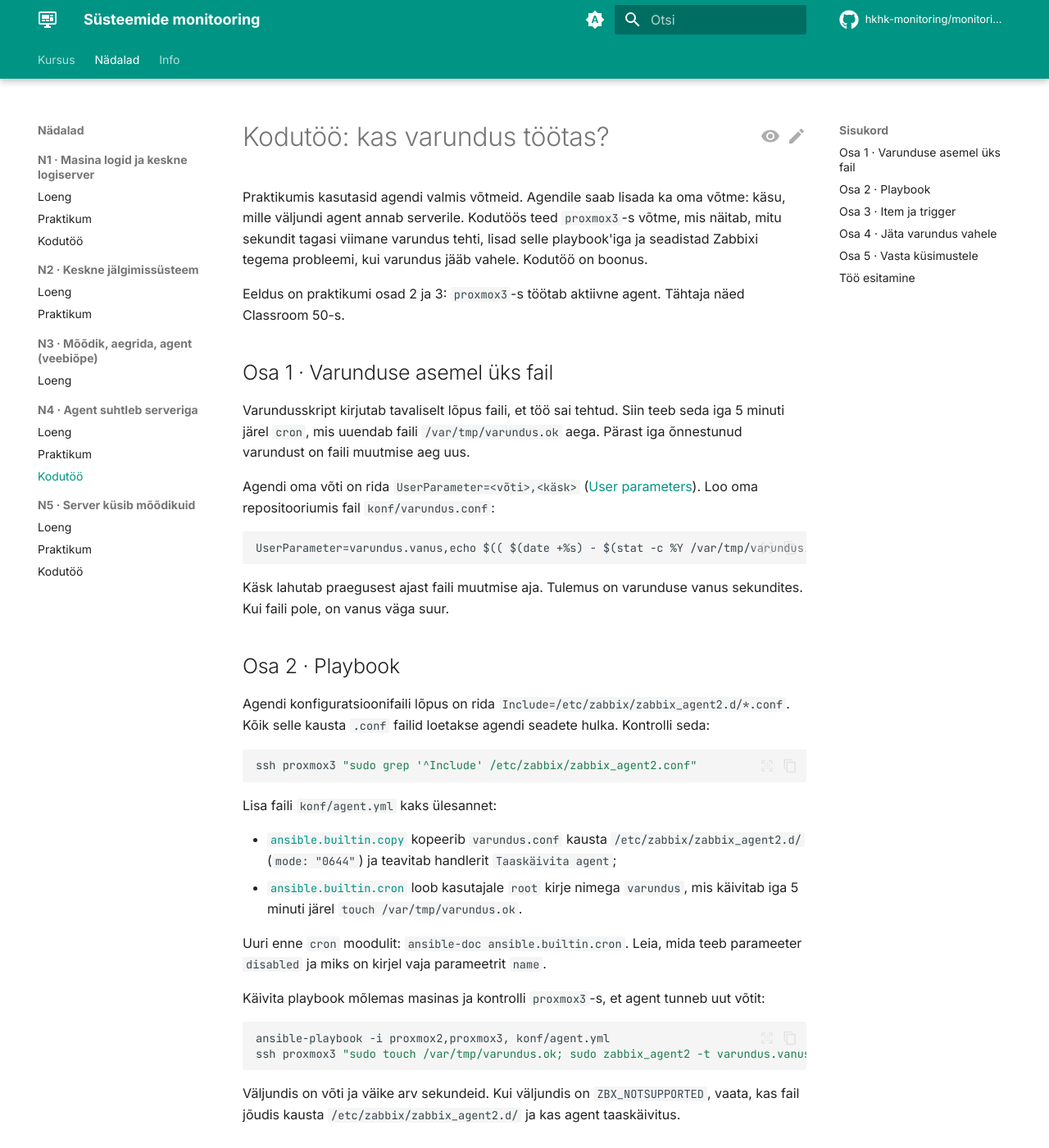
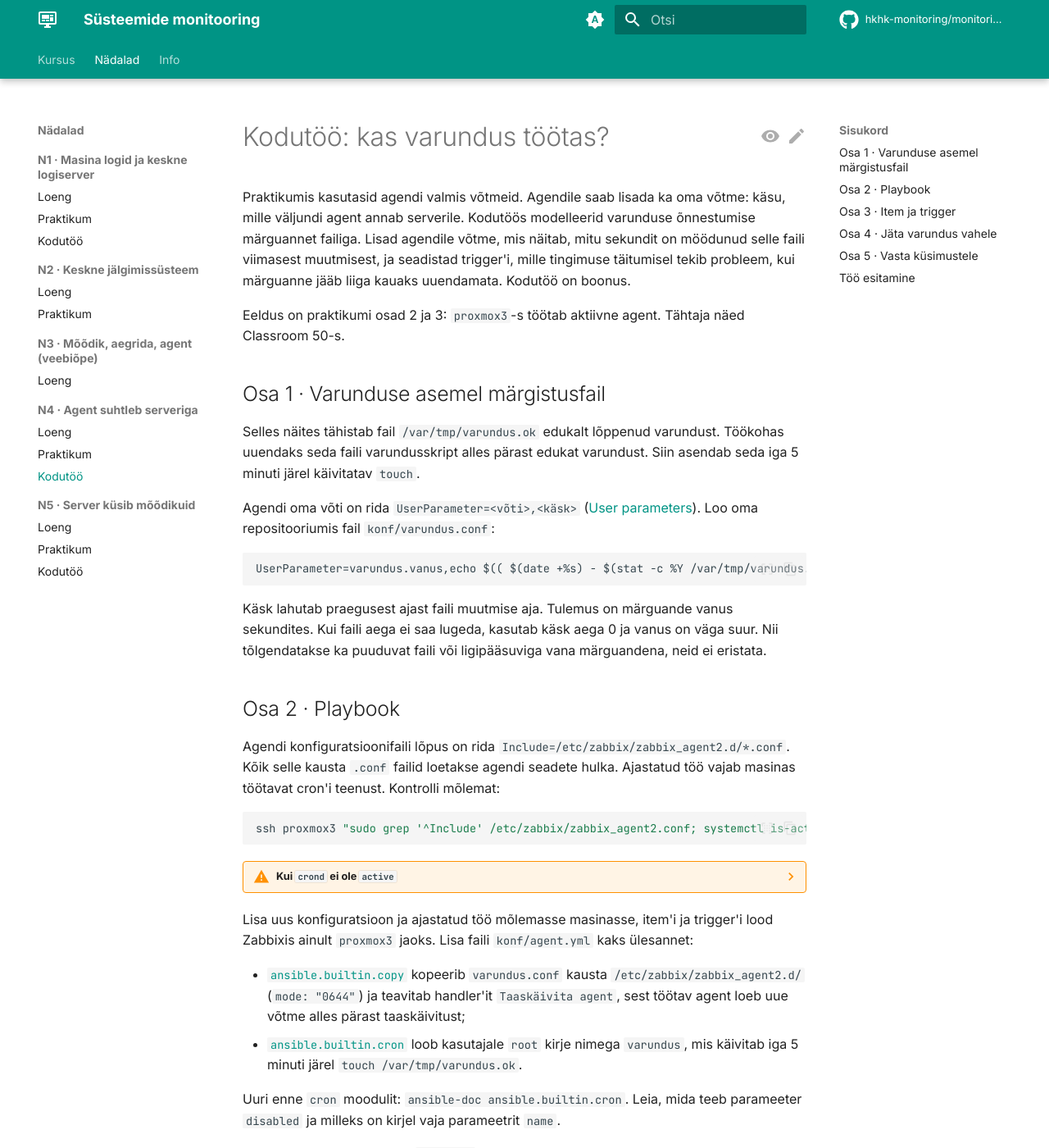
Before and after one commit to hkhk-monitoring/monitoring, an MkDocs documentation site: the page built from docs/week04/homework.md, in a window 1280 px wide and 1400 px high. Shown: the whole window at 82% size. Built offline with MkDocs 1.6.1 and Material for MkDocs 9.7.7, drawn with Linux system fonts in a browser that asks for light colours; comment, search, counter and statistics services are not loaded; some of the changed text lies outside the part shown.

Commit message:
N4 kodutöö

````diff
--- a/docs/week04/homework.md
+++ b/docs/week04/homework.md
@@ -7,13 +7,13 @@
 
 # Kodutöö: kas varundus töötas?
 
-Praktikumis kasutasid agendi valmis võtmeid. Agendile saab lisada ka oma võtme: käsu, mille väljundi agent annab serverile. Kodutöös teed `proxmox3`-s võtme, mis näitab, mitu sekundit tagasi viimane varundus tehti, lisad selle playbook'iga ja seadistad Zabbixi tegema probleemi, kui varundus jääb vahele. Kodutöö on boonus.
+Praktikumis kasutasid agendi valmis võtmeid. Agendile saab lisada ka oma võtme: käsu, mille väljundi agent annab serverile. Kodutöös modelleerid varunduse õnnestumise märguannet failiga. Lisad agendile võtme, mis näitab, mitu sekundit on möödunud selle faili viimasest muutmisest, ja seadistad trigger'i, mille tingimuse täitumisel tekib probleem, kui märguanne jääb liiga kauaks uuendamata. Kodutöö on boonus.
 
 Eeldus on praktikumi osad 2 ja 3: `proxmox3`-s töötab aktiivne agent. Tähtaja näed Classroom 50-s.
 
-## Osa 1 · Varunduse asemel üks fail
+## Osa 1 · Varunduse asemel märgistusfail
 
-Varundusskript kirjutab tavaliselt lõpus faili, et töö sai tehtud. Siin teeb seda iga 5 minuti järel `cron`, mis uuendab faili `/var/tmp/varundus.ok` aega. Pärast iga õnnestunud varundust on faili muutmise aeg uus.
+Selles näites tähistab fail `/var/tmp/varundus.ok` edukalt lõppenud varundust. Töökohas uuendaks seda faili varundusskript alles pärast edukat varundust. Siin asendab seda iga 5 minuti järel käivitatav `touch`.
 
 Agendi oma võti on rida `UserParameter=<võti>,<käsk>` ([User parameters](https://www.zabbix.com/documentation/7.0/en/manual/config/items/userparameters)). Loo oma repositooriumis fail `konf/varundus.conf`:
 
@@ -21,31 +21,38 @@
 UserParameter=varundus.vanus,echo $(( $(date +%s) - $(stat -c %Y /var/tmp/varundus.ok 2>/dev/null || echo 0) ))
 ```
 
-Käsk lahutab praegusest ajast faili muutmise aja. Tulemus on varunduse vanus sekundites. Kui faili pole, on vanus väga suur.
+Käsk lahutab praegusest ajast faili muutmise aja. Tulemus on märguande vanus sekundites. Kui faili aega ei saa lugeda, kasutab käsk aega 0 ja vanus on väga suur. Nii tõlgendatakse ka puuduvat faili või ligipääsuviga vana märguandena, neid ei eristata.
 
 ## Osa 2 · Playbook
 
-Agendi konfiguratsioonifaili lõpus on rida `Include=/etc/zabbix/zabbix_agent2.d/*.conf`. Kõik selle kausta `.conf` failid loetakse agendi seadete hulka. Kontrolli seda:
+Agendi konfiguratsioonifaili lõpus on rida `Include=/etc/zabbix/zabbix_agent2.d/*.conf`. Kõik selle kausta `.conf` failid loetakse agendi seadete hulka. Ajastatud töö vajab masinas töötavat cron'i teenust. Kontrolli mõlemat:
 
 ```bash
-ssh proxmox3 "sudo grep '^Include' /etc/zabbix/zabbix_agent2.conf"
+ssh proxmox3 "sudo grep '^Include' /etc/zabbix/zabbix_agent2.conf; systemctl is-active crond"
 ```
 
-Lisa faili `konf/agent.yml` kaks ülesannet:
+??? warning "Kui `crond` ei ole `active`"
+    AlmaLinuxis on cron paketis `cronie`. Lisa playbook'i ka see: pakett `cronie` (`ansible.builtin.dnf`) ja teenus `crond` olekus `started`, `enabled: true` (`ansible.builtin.service`).
 
-- [`ansible.builtin.copy`](https://docs.ansible.com/ansible/latest/collections/ansible/builtin/copy_module.html) kopeerib `varundus.conf` kausta `/etc/zabbix/zabbix_agent2.d/` (`mode: "0644"`) ja teavitab handlerit `Taaskäivita agent`;
+Lisa uus konfiguratsioon ja ajastatud töö mõlemasse masinasse, item'i ja trigger'i lood Zabbixis ainult `proxmox3` jaoks. Lisa faili `konf/agent.yml` kaks ülesannet:
+
+- [`ansible.builtin.copy`](https://docs.ansible.com/ansible/latest/collections/ansible/builtin/copy_module.html) kopeerib `varundus.conf` kausta `/etc/zabbix/zabbix_agent2.d/` (`mode: "0644"`) ja teavitab handler'it `Taaskäivita agent`, sest töötav agent loeb uue võtme alles pärast taaskäivitust;
 - [`ansible.builtin.cron`](https://docs.ansible.com/ansible/latest/collections/ansible/builtin/cron_module.html) loob kasutajale `root` kirje nimega `varundus`, mis käivitab iga 5 minuti järel `touch /var/tmp/varundus.ok`.
 
-Uuri enne `cron` moodulit: `ansible-doc ansible.builtin.cron`. Leia, mida teeb parameeter `disabled` ja miks on kirjel vaja parameetrit `name`.
+Uuri enne `cron` moodulit: `ansible-doc ansible.builtin.cron`. Leia, mida teeb parameeter `disabled` ja milleks on kirjel vaja parameetrit `name`.
 
-Käivita playbook mõlemas masinas ja kontrolli `proxmox3`-s, et agent tunneb uut võtit:
+Käivita playbook ja kontrolli `proxmox3`-s, et agent tunneb uut võtit. Teine käsk käivitab testi agendi kasutajana `zabbix`, sest töötav agent loeb faili samuti selle kasutajana:
 
 ```bash
 ansible-playbook -i proxmox2,proxmox3, konf/agent.yml
-ssh proxmox3 "sudo touch /var/tmp/varundus.ok; sudo zabbix_agent2 -t varundus.vanus"
+ssh proxmox3 "sudo touch /var/tmp/varundus.ok; sudo -u zabbix zabbix_agent2 -t varundus.vanus"
 ```
 
-Väljundis on võti ja väike arv sekundeid. Kui väljundis on `ZBX_NOTSUPPORTED`, vaata, kas fail jõudis kausta `/etc/zabbix/zabbix_agent2.d/` ja kas agent taaskäivitus.
+??? success "Oodatav tulemus"
+    Väljundis on võti `varundus.vanus` ja nurksulgudes väike arv sekundeid.
+
+??? warning "Kui väljundis on `ZBX_NOTSUPPORTED`"
+    Loe veateadet. Kontrolli, kas fail jõudis kausta `/etc/zabbix/zabbix_agent2.d/`, kas rida `Include` on olemas ja kas käsk töötab kasutajana `zabbix`. Test `-t` käivitab eraldi protsessi: see kontrollib võtit kohapeal, mitte seda, kas töötav agent uue võtme laadis.
 
 ## Osa 3 · Item ja trigger
 
@@ -58,26 +65,43 @@
 - **Units:** `s`
 - **Update interval:** `1m`
 
-Seejärel trigger nimega `Varundus on vanem kui 10 minutit`, raskusaste **High**. Avaldise kirjuta ise loengu [§5](lecture.md#5-trigger-avaldis-ja-raskusaste) järgi.
+Kontrolli **Monitoring → Latest data**, et item'il on väärtus ja **Last check** uueneb. Alles see näitab, et väärtus jõuab agendist serverisse.
+
+Seejärel loo trigger nimega `Varundus on vanem kui 10 minutit`, raskusaste **High**. Avaldise kirjuta ise loengu [§5](lecture.md#5-trigger-avaldis-ja-raskusaste) järgi.
 
 ## Osa 4 · Jäta varundus vahele
 
-Lülita cron'i kirje välja. Tee seda playbook'iga: lisa `cron` ülesandele `disabled: true` ja käivita playbook ainult `proxmox3`-s (`-i proxmox3,`). Oota 10–15 minutit ja vaata **Monitoring → Problems**. Kui probleem on olemas, kustuta `disabled: true`, käivita playbook uuesti ja oota, kuni probleem laheneb.
-
-Salvesta tõend oma arvutis repositooriumi kaustas:
+Enne katset kontrolli lähteolekut: märguande vanus on alla 300 sekundi, **Latest data** näitab värsket väärtust ja sinu trigger on olekus OK. Pane kirja faili viimane muutmisaeg:
 
 ```bash
-ssh proxmox3 "sudo zabbix_agent2 -t varundus.vanus; sudo crontab -l | grep -A1 varundus" > logid/kodutoo-varundus.txt
+ssh proxmox3 "stat -c %y /var/tmp/varundus.ok; date +%T"
 ```
+
+Keela cron'i kirje ajutiselt playbook'iga: lisa `cron` ülesandele `disabled: true` ja käivita playbook ainult `proxmox3`-s (`-i proxmox3,`). Pane kirja kellaaeg (`date +%T`). Oota ja vaata **Monitoring → Problems**.
+
+Kui probleem on olemas, taasta cron: muuda ülesandes `disabled: false` ja käivita playbook uuesti. Pane jälle kellaaeg kirja. Ära uuenda faili käsitsi `touch`-iga, sest siis ei tõenda katse, et cron taastus. Oota järgmist cron'i käivitust ja kontrolli, et faili aeg uuenes (`stat -c %y /var/tmp/varundus.ok`) ja probleem lahenes.
+
+Salvesta agendi tõend oma arvutis repositooriumi kaustas:
+
+```bash
+ssh proxmox3 "sudo -u zabbix zabbix_agent2 -t varundus.vanus; sudo crontab -l | grep -A1 varundus" > logid/kodutoo-varundus.txt
+```
+
+Probleemi elutsükli tõend läheb README-sse (küsimus 5): **Monitoring → Problems**, filtris **Show: History**, rida *Varundus on vanem kui 10 minutit*. Kirjuta sealt host, algusaeg ja lahenemise aeg ning oma kellaajad cron'i keelamise ja taastamise kohta.
+
+??? note "Lõppseis"
+    Cron'i kirje on lubatud, märgistusfaili aeg uueneb iga 5 minuti järel, item kogub värskeid väärtusi ja trigger on olekus OK. Probleemi tekkimine ja lahenemine on README-s kirjas. Praktikumi agendiseadistus on alles: pärast kodutööd käivita playbook veel kord ja kontrolli, et mõlema masina väärtused uuenevad.
 
 ## Osa 5 · Vasta küsimustele
 
 Vastused lähevad README osasse **Kodutöö** iga `_kodutöö_` asemele:
 
 1. Kirjuta oma trigger'i avaldis.
-2. Mitu minutit pärast cron'i väljalülitamist tekkis probleem ja miks just siis?
+2. Mitu minutit pärast cron'i keelamist tekkis probleem ja miks just siis? Arvesta faili viimast muutmisaega ja item'i intervalli.
 3. Mis juhtub, kui keegi kustutab faili `/var/tmp/varundus.ok`? Kas see on hea või halb?
-4. Miks sobib see kontroll paremini aktiivsele agendile? Mõtle, kus varundusserverid tavaliselt asuvad.
+4. Varundusmasin saab avada ühenduse Zabbixi serveriga, kuid server ei pääse varundusmasinasse. Miks sobib selles võrgus aktiivne kontroll? Kas sama võtit saaks teises võrgus kasutada ka passiivse kontrollina?
+5. Probleemi ajalugu: host, algusaeg, lahenemise aeg, cron'i keelamise ja taastamise kellaaeg.
+6. Mida see kontroll tõendab ja mida peaksid veel kontrollima, et teada, kas varukoopiast saab andmed taastada?
 
 ## Töö esitamine
 
@@ -90,4 +114,4 @@
 git push
 ```
 
-Tulemuse näed Classroom 50-s. Praktikumi kontrollid peavad pärast kodutööd endiselt õnnestuma, sest playbook'i lisandub ainult kaks ülesannet.
+Tulemuse näed Classroom 50-s.
````
